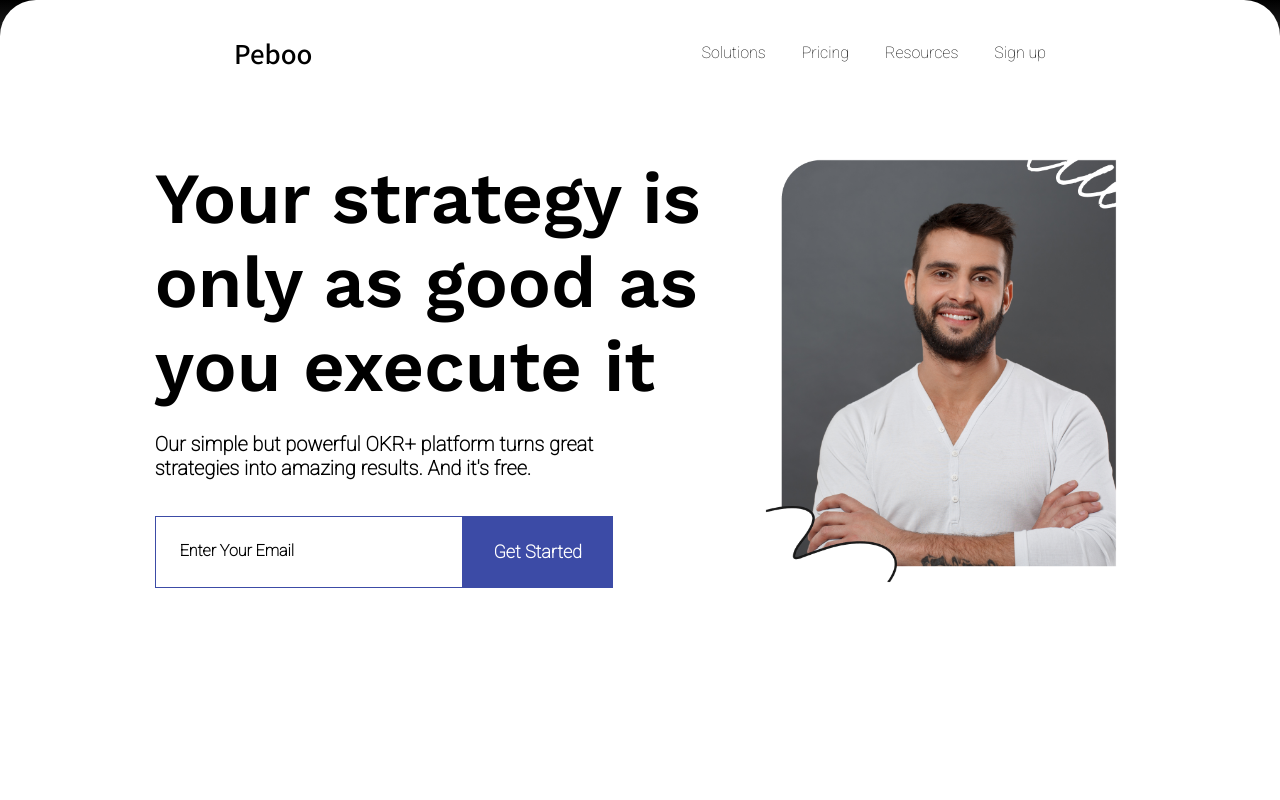
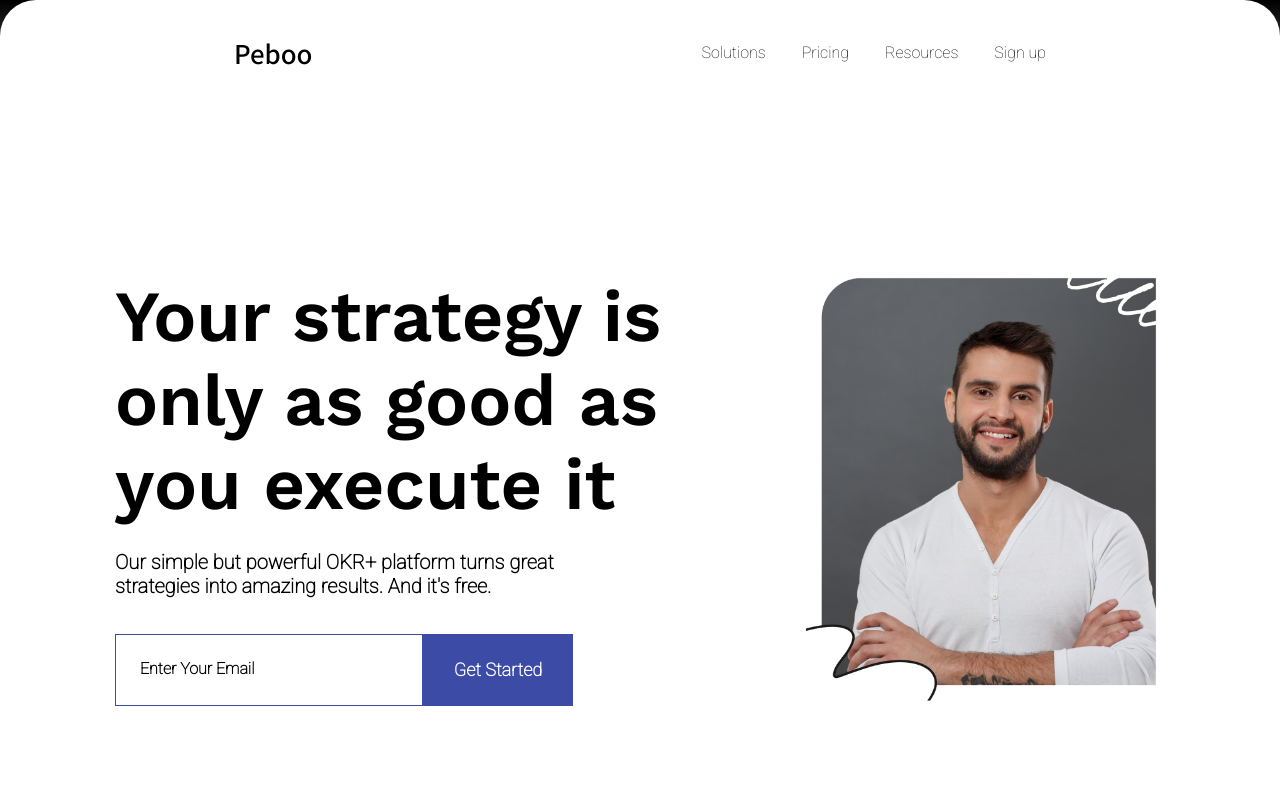
Before and after one commit to jegius/olga-edu, a website: page index.html in a window 1280 px wide. Shown: the top 800 px of the page. Drawn offline with nearby package versions, Linux system fonts and the light colour scheme.

Commit message:
upper section edited

```diff
--- a/css/main.css
+++ b/css/main.css
@@ -93,33 +93,31 @@ input {
     white-space: nowrap;
 }
 
-.upper_section {
-    min-height: 68.75rem;
+.upper-section {
+    height: 68.75rem;
     background-color: var(--white);
-}
-
-.upper_section__wrapper {
-    margin: 6rem 9rem 0;
     display: flex;
     flex-direction: row;
     flex-wrap: nowrap;
-    justify-content: space-evenly;
+    justify-content: center;
+    align-items: center;
+    gap: 10.5rem;
 }
 
-.upper_section__wrapper-left {
+.upper-section__wrapper-left {
     display: flex;
     flex-direction: column;
     max-width: 47rem;
 }
 
-.upper_section__bold-text {
+.upper-section__bold-text {
     font-family: 'Work Sans', sans-serif;
     font-size: 72px;
     font-weight: 600;
     margin-top: 1rem;
 }
 
-.upper_section__thin-text {
+.upper-section__thin-text {
     font-family: 'Roboto', sans-serif;
     font-size: 20px;
     font-weight: bold;
@@ -127,13 +125,14 @@ input {
     max-width: 37rem;
 }
 
-.upper_section__wrapper-right {
+.upper-section__wrapper-right {
     min-width: 30rem;
+    min-height: 37rem;
     background: var(--start-img) no-repeat;
     background-size: 100%;
 }
 
-.upper_section__email {
+.upper-section__email {
     margin-top: 1rem;
     display: flex;
     flex-direction: row;
@@ -142,14 +141,14 @@ input {
     align-content: baseline;
 }
 
-.upper_section__enter-place {
+.upper-section__enter-place {
     padding-left: 2rem;
     width: 23.5rem;
     height: 5.9rem;
     border: var(--blue) .1rem solid;
 }
 
-.upper_section__enter-place::placeholder {
+.upper-section__enter-place::placeholder {
     font-family: 'Roboto', sans-serif;
     text-transform: capitalize;
     font-size: 16px;
@@ -157,7 +156,7 @@ input {
     color: var(--black);
 }
 
-.upper_section__invite-button {
+.upper-section__invite-button {
     width: 12.5rem;
     height: 6rem;
     background-color: var(--blue);
--- a/index.html
+++ b/index.html
@@ -20,20 +20,18 @@
                 </ul>
             </nav>
         </header>
-        <section class="upper_section">
-            <div class="upper_section__wrapper">
-                <div class="upper_section__wrapper-left">
-                    <p class="upper_section__bold-text">Your strategy is only as good as you execute it</p>
-                    <p class="upper_section__thin-text">Our simple but powerful OKR+ platform turns great strategies
-                        into
-                        amazing results. And it's free.</p>
-                    <div class="upper_section__email">
-                        <input type="email" placeholder="enter your email" class="upper_section__enter-place"/>
-                        <input type="button" value="get started" class="upper_section__invite-button"/>
-                    </div>
+        <section class="upper-section">
+            <div class="upper-section__wrapper-left">
+                <p class="upper-section__bold-text">Your strategy is only as good as you execute it</p>
+                <p class="upper-section__thin-text">Our simple but powerful OKR+ platform turns great strategies
+                    into
+                    amazing results. And it's free.</p>
+                <div class="upper-section__email">
+                    <input type="email" placeholder="enter your email" class="upper-section__enter-place"/>
+                    <input type="button" value="get started" class="upper-section__invite-button"/>
                 </div>
-                <div class="upper_section__wrapper-right"></div>
             </div>
+            <div class="upper-section__wrapper-right"></div>
         </section>
         <section class="solutions_section">
             <div class="solutions_section__wrapper">
```
